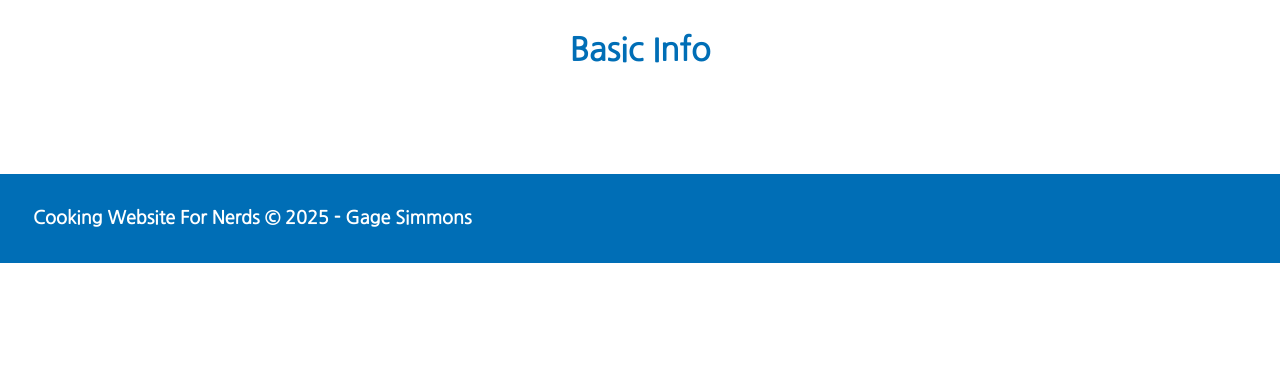
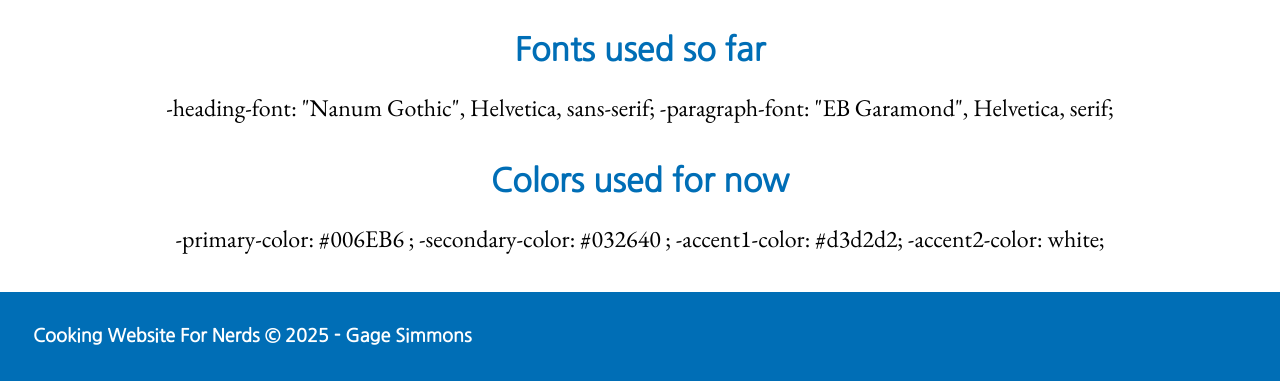
Before and after one commit to GagSim/WDD130, a plain HTML site: page personal_website/recipe.html in a window 1280 px wide. Shown: the part 416-800 px from the top of the page. Drawn offline with nearby package versions, Linux system fonts and the light colour scheme; files whose address does not match are found by name.

Commit message:
Push the colors and fonts you nerd

```diff
--- a/personal_website/recipe.html
+++ b/personal_website/recipe.html
@@ -25,10 +25,14 @@
         </div>
 
         <div class="main-content">
-            <h2>Basic Info</h2>
-            <p></p>
-            <h2></h2>
-            <p></p>
+            <h2>Fonts used so far</h2>
+            <p>-heading-font: "Nanum Gothic", Helvetica, sans-serif;
+                -paragraph-font: "EB Garamond", Helvetica, serif;</p>
+            <h2>Colors used for now</h2>
+            <p> -primary-color: #006EB6   ;
+                -secondary-color: #032640 ;
+                -accent1-color: #d3d2d2;
+                -accent2-color: white;</p>
         </div>
     </main>
 
```
